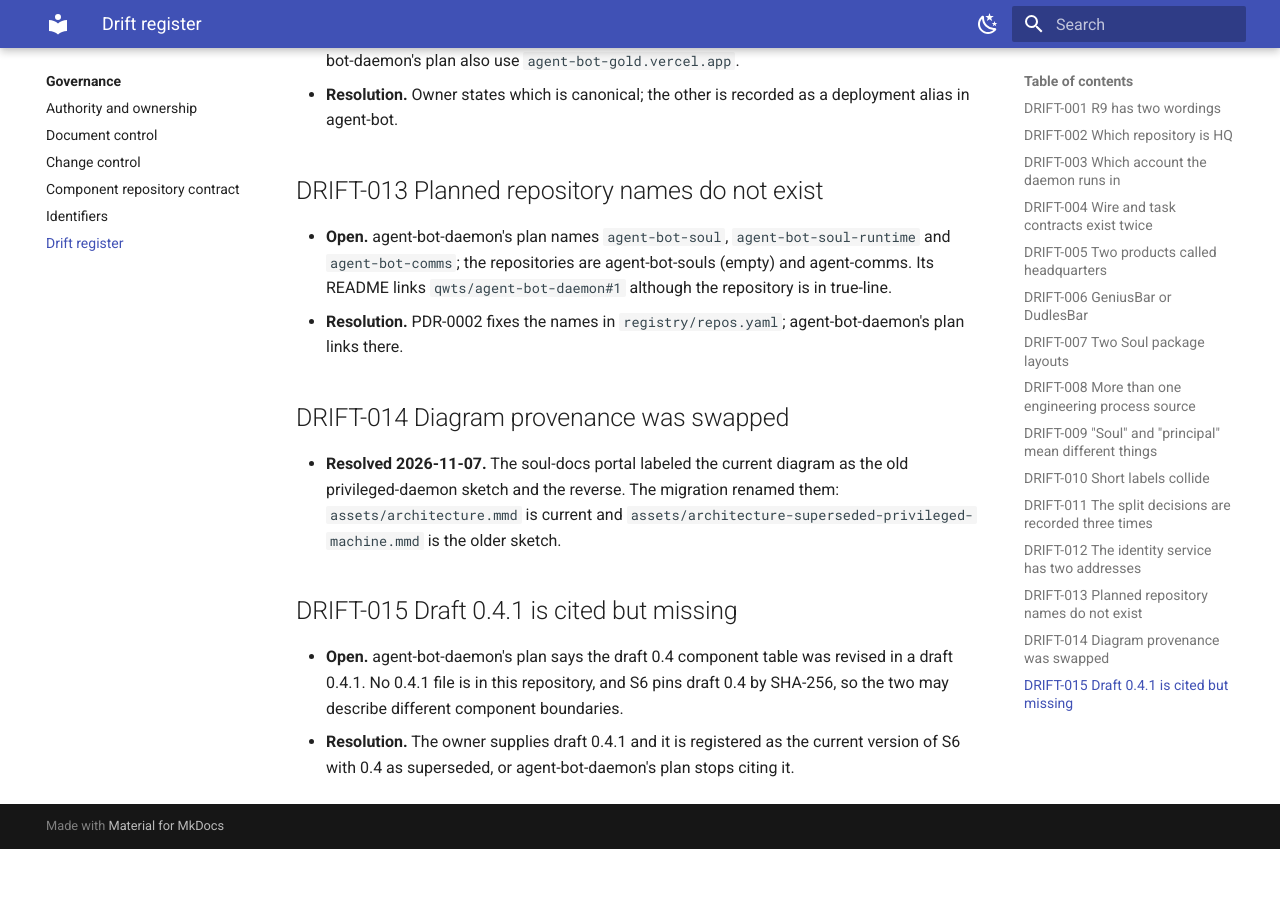
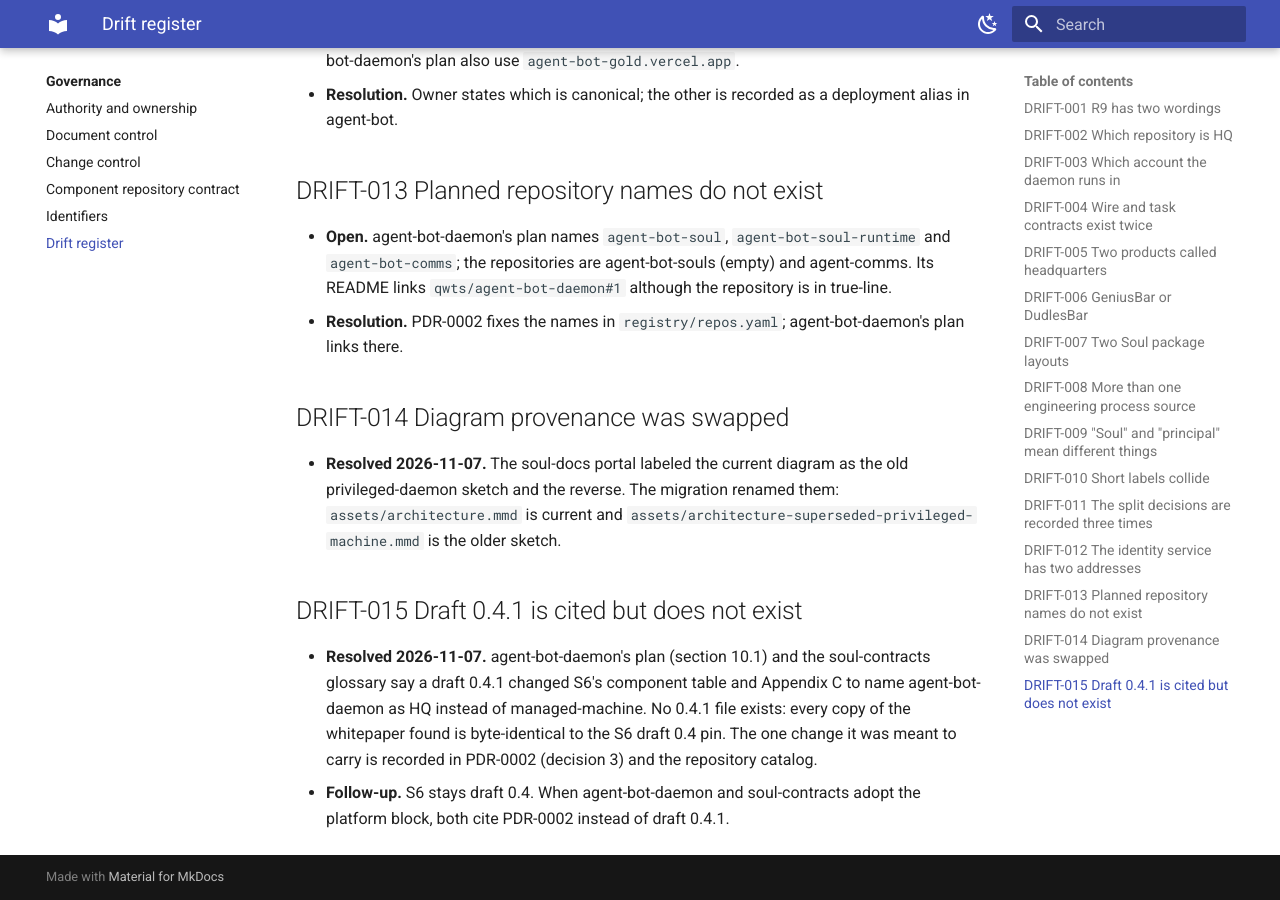
Before and after one commit to true-line/agent-bot-platform, an MkDocs documentation site: the page built from docs/00-governance/drift-register.md, in a window 1280 px wide and 900 px high, scrolled down 3039 px. Built offline with MkDocs 1.6.1 and Material for MkDocs 9.7.7, drawn with Linux system fonts in a browser that asks for light colours; before the commit the page ends 3888 px from its top, so only the background shows below that.

Commit message:
Resolve DRIFT-015: draft 0.4.1 does not exist
Every copy of the whitepaper is byte-identical to the S6 draft 0.4 pin.
The one change 0.4.1 was said to carry (agent-bot-daemon as HQ in the
component table and Appendix C) is already recorded in PDR-0002 and the
repository catalog. agent-bot-daemon and soul-contracts repoint their
citations when they adopt the platform block.

Refs #3

Co-Authored-By: Claude Opus 5.5 <noreply@anthropic.com>
Co-authored-by: tidy-inlet-66 <agent_3d9ab2ac-9c97-442c-9bfa-8fcf497ded66@souls.agent-bot.invalid>
Agent-Identity: agent_3d9ab2ac-9c97-442c-9bfa-8fcf497ded66

```diff
--- a/docs/00-governance/drift-register.md
+++ b/docs/00-governance/drift-register.md
@@ -80,7 +80,7 @@ Known places where two sources of truth disagree. An agent that meets one of the
 
 - **Resolved 2026-11-07.** The soul-docs portal labeled the current diagram as the old privileged-daemon sketch and the reverse. The migration renamed them: `assets/architecture.mmd` is current and `assets/architecture-superseded-privileged-machine.mmd` is the older sketch.
 
-## DRIFT-015 Draft 0.4.1 is cited but missing
+## DRIFT-015 Draft 0.4.1 is cited but does not exist
 
-- **Open.** agent-bot-daemon's plan says the draft 0.4 component table was revised in a draft 0.4.1. No 0.4.1 file is in this repository, and S6 pins draft 0.4 by SHA-256, so the two may describe different component boundaries.
-- **Resolution.** The owner supplies draft 0.4.1 and it is registered as the current version of S6 with 0.4 as superseded, or agent-bot-daemon's plan stops citing it.
+- **Resolved 2026-11-07.** agent-bot-daemon's plan (section 10.1) and the soul-contracts glossary say a draft 0.4.1 changed S6's component table and Appendix C to name agent-bot-daemon as HQ instead of managed-machine. No 0.4.1 file exists: every copy of the whitepaper found is byte-identical to the S6 draft 0.4 pin. The one change it was meant to carry is recorded in PDR-0002 (decision 3) and the repository catalog.
+- **Follow-up.** S6 stays draft 0.4. When agent-bot-daemon and soul-contracts adopt the platform block, both cite PDR-0002 instead of draft 0.4.1.
```
